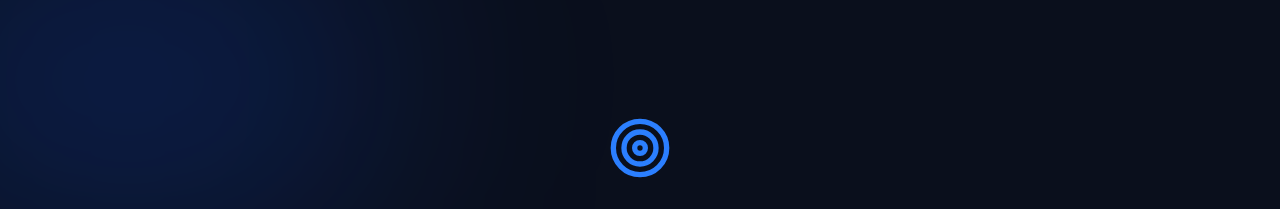
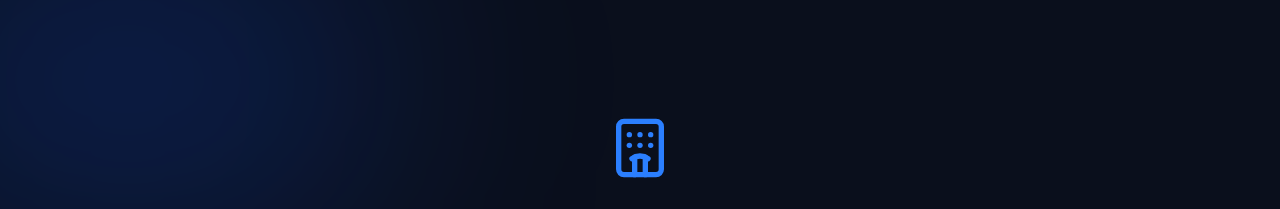
Before and after one commit to qltydigital-hub/HotelGenDigital, a Next.js app in the folder hotel-admin-dashboard/: page / in a window 1280 px wide. Shown: the top 209 px of the page. Built offline with nearby package versions, Linux system fonts and the light colour scheme.

Commit message:
style: replaced target icon with hotel icon

```diff
--- a/hotel-admin-dashboard/src/app/page.tsx
+++ b/hotel-admin-dashboard/src/app/page.tsx
@@ -14,7 +14,8 @@ import {
   ArrowRight,
   Lock,
   User,
-  KeyRound
+  KeyRound,
+  Hotel
 } from 'lucide-react';
 import { useRouter } from 'next/navigation';
 
@@ -63,7 +64,7 @@ export default function PresentationFunnel() {
   const slides = [
     {
       id: "intro",
-      icon: <Target className="w-16 h-16 text-blue-500 mb-6" />,
+      icon: <Hotel className="w-16 h-16 text-blue-500 mb-6" />,
       title: "Bu değişim hotelinize ne katacak ve neden önemli?",
       subtitle: "HotelGenDigital ile tanışma zamanı.",
       content: "Hem şahsınız hem de otel işletmeniz için oyunun kurallarını nasıl değiştirebileceğimizi keşfedin.",
```
